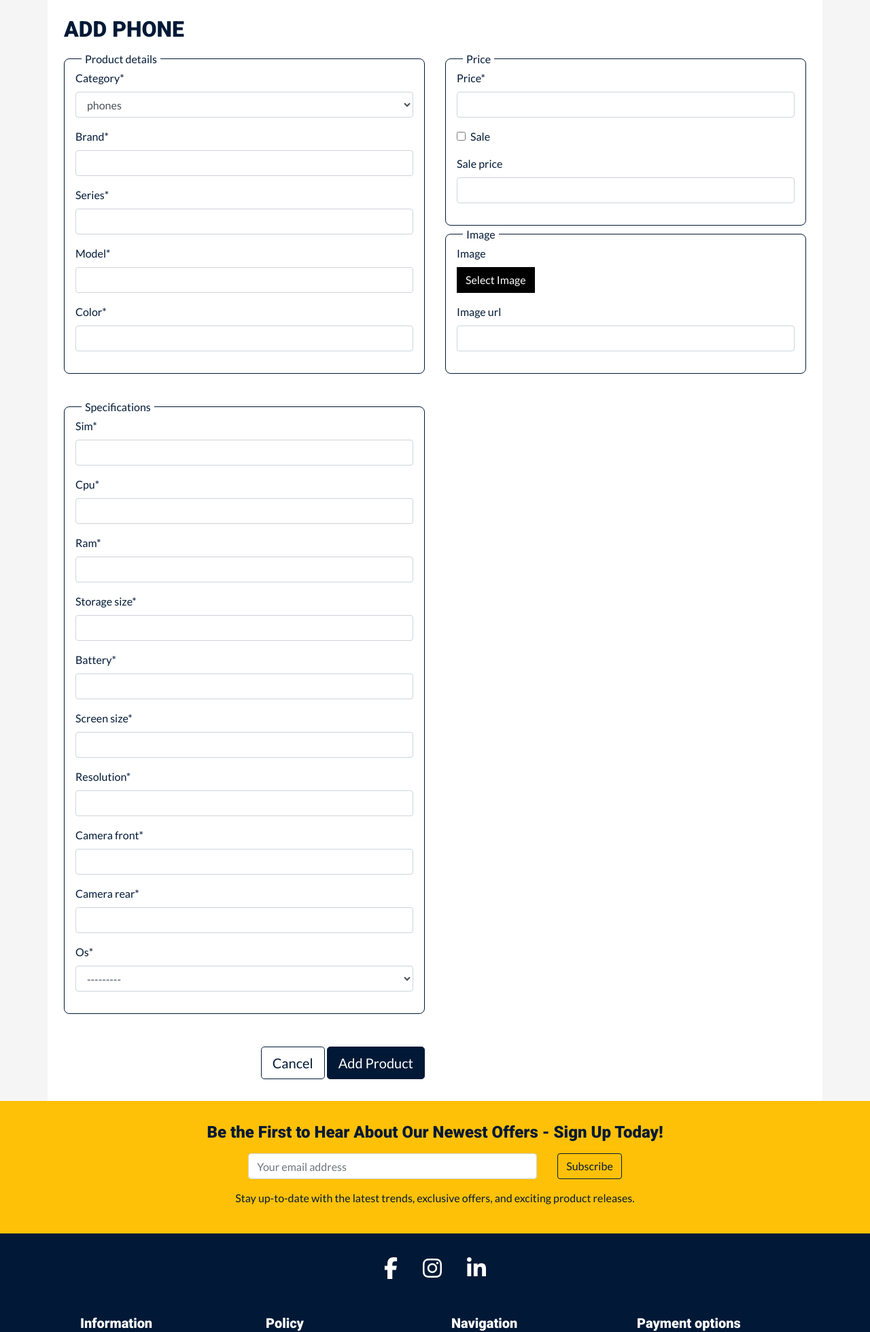
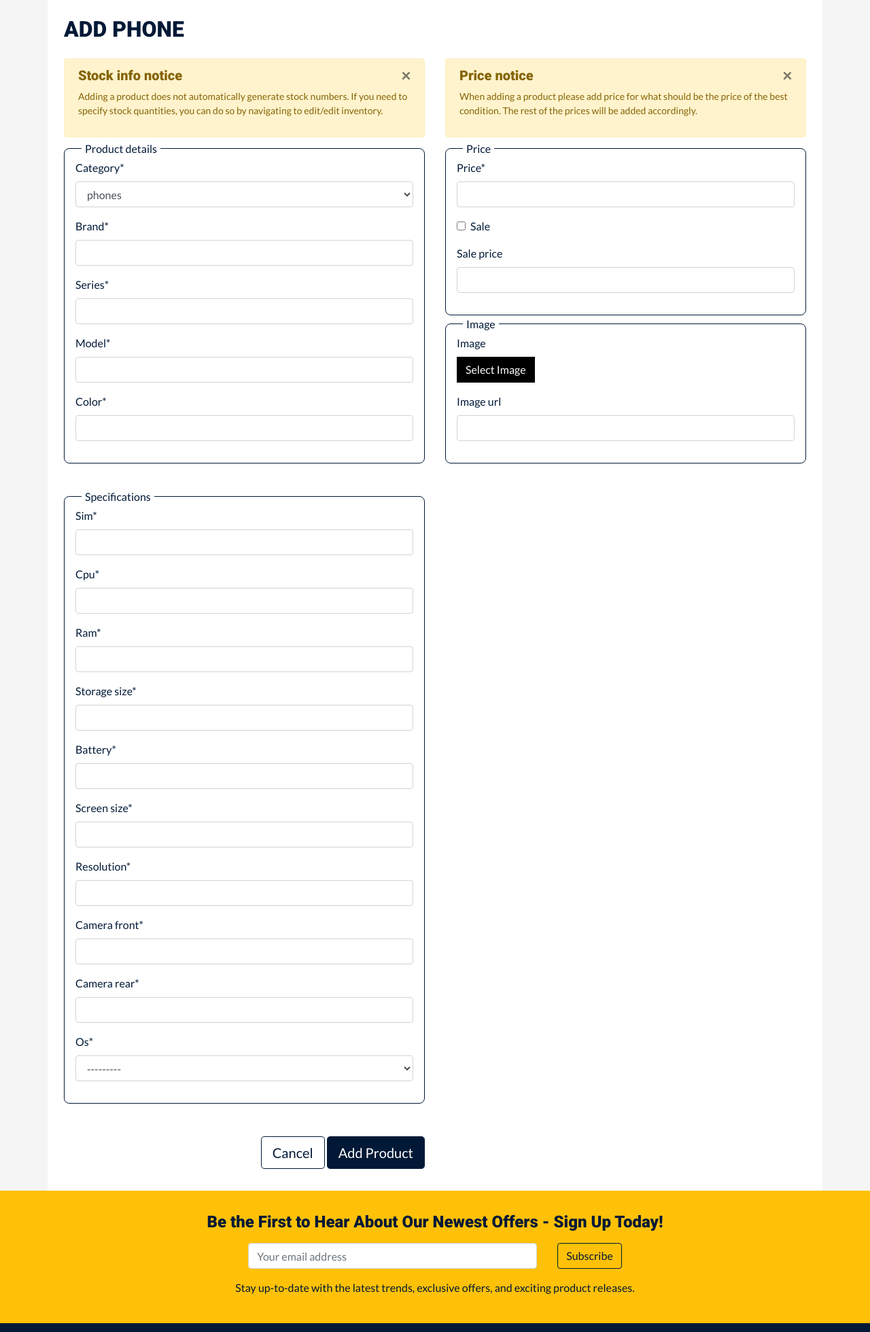
Before and after one commit to GaborFicsor/techcycle, a Django app: page /products/add/phone/ in a window 1280 px wide. Shown: the part 118-2078 px from the top of the page at 68% size. Run offline with Django 3.2, Linux system fonts and the light colour scheme; the visitor is signed in with stand-in values (Sample User, id 1); data comes from the database, SQL or seed files in the repository; parts of the project's set-up code (start-up, migrations or seed data) failed here and were passed over; some libraries are stand-ins or nearby versions.

Commit message:
Add bootstrap alert for explaining price and stock numbers when adding a new product

```diff
--- /dev/null
+++ b/products/templates/components/add_notice.html
@@ -0,0 +1,23 @@
+<!-- a modal for important information on adding products -->
+<div class="row">
+    <div class="col-12 col-md-6">
+        <div class="alert alert-warning" role="alert">
+            <button type="button" class="close" data-dismiss="alert" aria-label="Close">
+                <span aria-hidden="true">&times;</span>
+            </button>
+            <h5>Stock info notice</h5>
+            <p class="small">Adding a product does not automatically generate stock numbers. If you need to specify
+                stock quantities, you can do so by navigating to edit/edit inventory.</p>
+        </div>
+    </div>
+    <div class="col-12 col-md-6">
+        <div class="alert alert-warning" role="alert">
+            <button type="button" class="close" data-dismiss="alert" aria-label="Close">
+                <span aria-hidden="true">&times;</span>
+            </button>
+            <h5>Price notice</h5>
+            <p class="small">When adding a product please add price for what should be the price of the best condition.
+                The rest of the prices will be added accordingly.</p>
+        </div>
+    </div>
+</div>
--- a/products/templates/products/add_console.html
+++ b/products/templates/products/add_console.html
@@ -13,6 +13,8 @@
                 <h2 class="logo-font mb-4">Add Console</h2>
             </div>
         </div>
+
+        {% include 'components/add_notice.html' %}
 
         <!-- form for adding a console -->
         <form method="POST" action="{% url 'add_console' %}" class="form mb-2" enctype="multipart/form-data">
--- a/products/templates/products/add_laptop.html
+++ b/products/templates/products/add_laptop.html
@@ -13,6 +13,8 @@
                 <h2 class="logo-font mb-4">Add Laptop</h2>
             </div>
         </div>
+
+        {% include 'components/add_notice.html' %}
 
         <!-- form for adding a laptop -->
         <form method="POST" action="{% url 'add_laptop' %}" class="form mb-2" enctype="multipart/form-data">
--- a/products/templates/products/add_phone.html
+++ b/products/templates/products/add_phone.html
@@ -13,6 +13,8 @@
                 <h2 class="logo-font mb-4">Add Phone</h2>
             </div>
         </div>
+
+        {% include 'components/add_notice.html' %}
 
         <!-- form for adding a phone -->
         <form method="POST" action="{% url 'add_phone' %}" class="form mb-2" enctype="multipart/form-data">
--- a/products/templates/products/add_smartwatch.html
+++ b/products/templates/products/add_smartwatch.html
@@ -13,6 +13,8 @@
                 <h2 class="logo-font mb-4">Add Smartwatch</h2>
             </div>
         </div>
+
+        {% include 'components/add_notice.html' %}
 
         <!-- form for adding a smartwatch -->
         <form method="POST" action="{% url 'add_smartwatch' %}" class="form mb-2" enctype="multipart/form-data">
```
